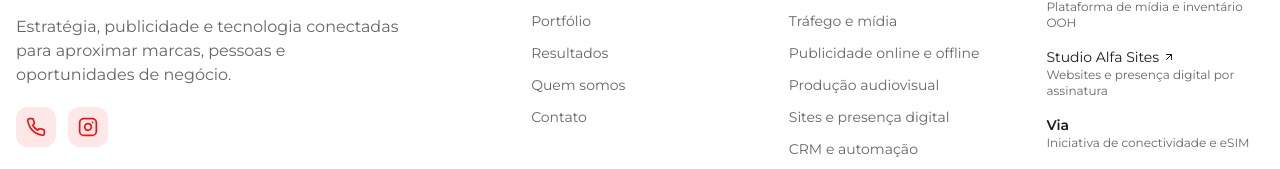
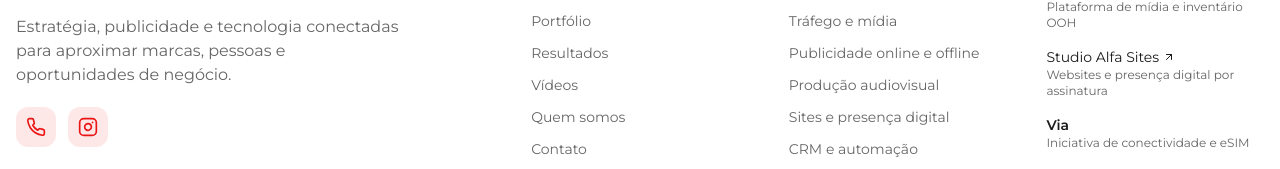
Before and after one commit to studioalfamarketingdigital-dev/studioalfamkt, a React (Vite) app: page / in a window 1280 px wide. Shown: the part 8815-8984 px from the top of the page. Built offline with nearby package versions, Linux system fonts and the light colour scheme; the HTML template or start-up script is replaced by a standard one.

Commit message:
Add videos anchor to footer navigation

```diff
--- a/src/components/Footer.tsx
+++ b/src/components/Footer.tsx
@@ -16,7 +16,7 @@ const Footer = () => (
         <div>
           <h4 className="font-bold mb-4">Navegação</h4>
           <ul className="space-y-3 text-sm text-muted-foreground">
-            <li><a className="hover:text-primary" href="#servicos">Soluções</a></li><li><a className="hover:text-primary" href="#portfolio">Portfólio</a></li><li><a className="hover:text-primary" href="#resultados">Resultados</a></li><li><a className="hover:text-primary" href="#sobre">Quem somos</a></li><li><a className="hover:text-primary" href="#contato">Contato</a></li>
+            <li><a className="hover:text-primary" href="#servicos">Soluções</a></li><li><a className="hover:text-primary" href="#portfolio">Portfólio</a></li><li><a className="hover:text-primary" href="#resultados">Resultados</a></li><li><a className="hover:text-primary" href="#videos">Vídeos</a></li><li><a className="hover:text-primary" href="#sobre">Quem somos</a></li><li><a className="hover:text-primary" href="#contato">Contato</a></li>
           </ul>
         </div>
         <div>
```
